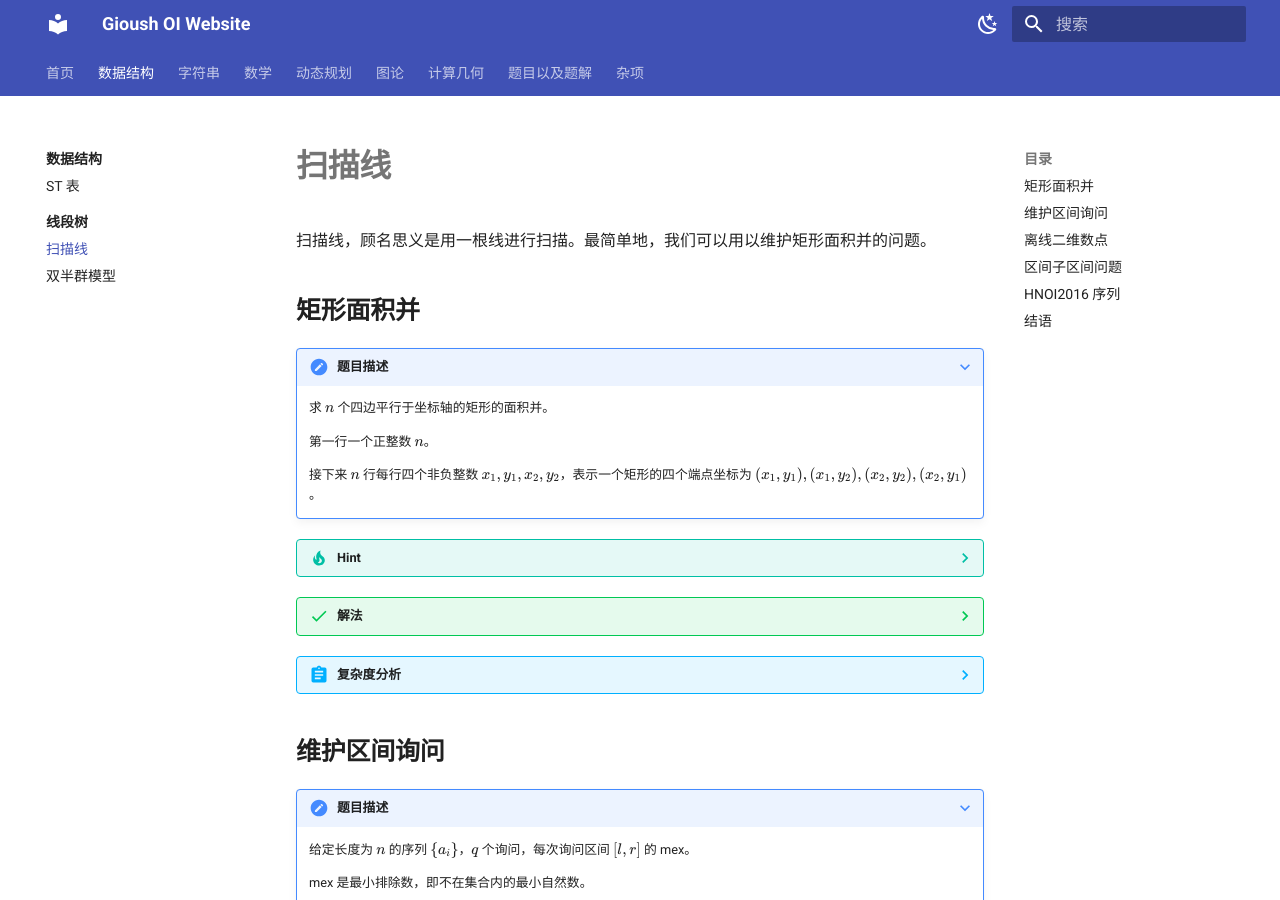
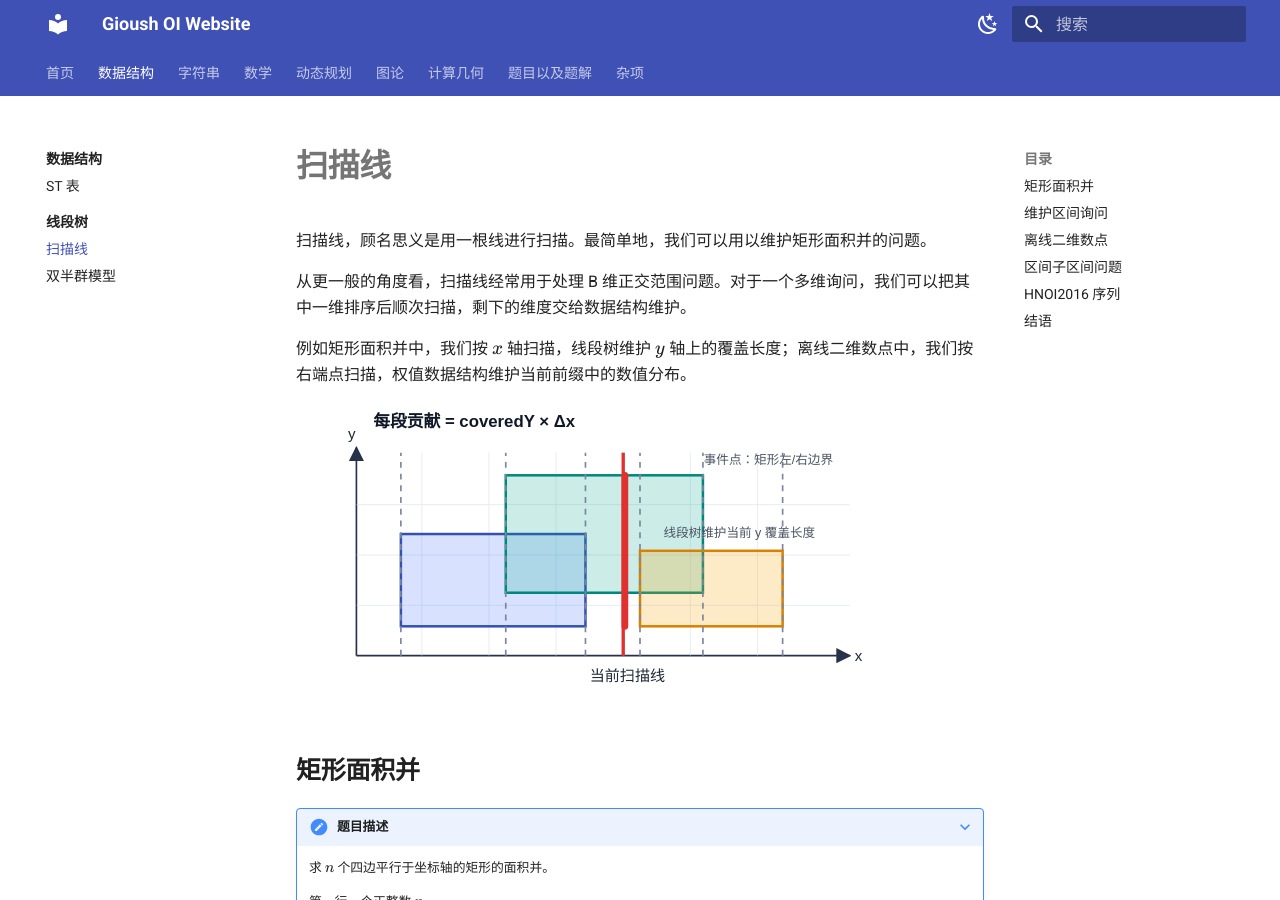
Before and after one commit to Ehundategh/Blog, an MkDocs documentation site: the page built from docs/data-structure/segment-tree/scanline.md, in a window 1280 px wide and 900 px high. Built offline with MkDocs 1.6.1 and Material for MkDocs 9.7.7, drawn with Linux system fonts in a browser that asks for light colours.

Commit message:
Publish blog

```diff
--- a/docs/data-structure/segment-tree/scanline.md
+++ b/docs/data-structure/segment-tree/scanline.md
@@ -1,6 +1,12 @@
 # 扫描线
 
 扫描线，顾名思义是用一根线进行扫描。最简单地，我们可以用以维护矩形面积并的问题。
+
+从更一般的角度看，扫描线经常用于处理 B 维正交范围问题。对于一个多维询问，我们可以把其中一维排序后顺次扫描，剩下的维度交给数据结构维护。
+
+例如矩形面积并中，我们按 $x$ 轴扫描，线段树维护 $y$ 轴上的覆盖长度；离线二维数点中，我们按右端点扫描，权值数据结构维护当前前缀中的数值分布。
+
+![扫描线维护矩形面积并](../../assets/scanline/rectangle-union.svg)
 
 ## 矩形面积并
 
@@ -89,6 +95,8 @@
     考虑能否把询问拆成前缀。若左端点固定为 $1$，扫描右端点时维护权值出现次数即可。
 
 ??? success "解法"
+
+    ![离线二维数点的前缀拆分](../../assets/scanline/offline-2d-counting.svg)
 
     把一个询问拆成两个部分。由于询问的信息有可减性，我们可以将 $(l,r,x)$ 转化成 $(1,l-1,x)$ 和 $(1,r,x)$ 两个询问，接着仍然根据扫描线的思路，将询问按右端点升序排列，依次处理。
 
```
Also changed, not shown: docs/assets/scanline/offline-2d-counting.svg (added), docs/assets/scanline/rectangle-union.svg (added).
